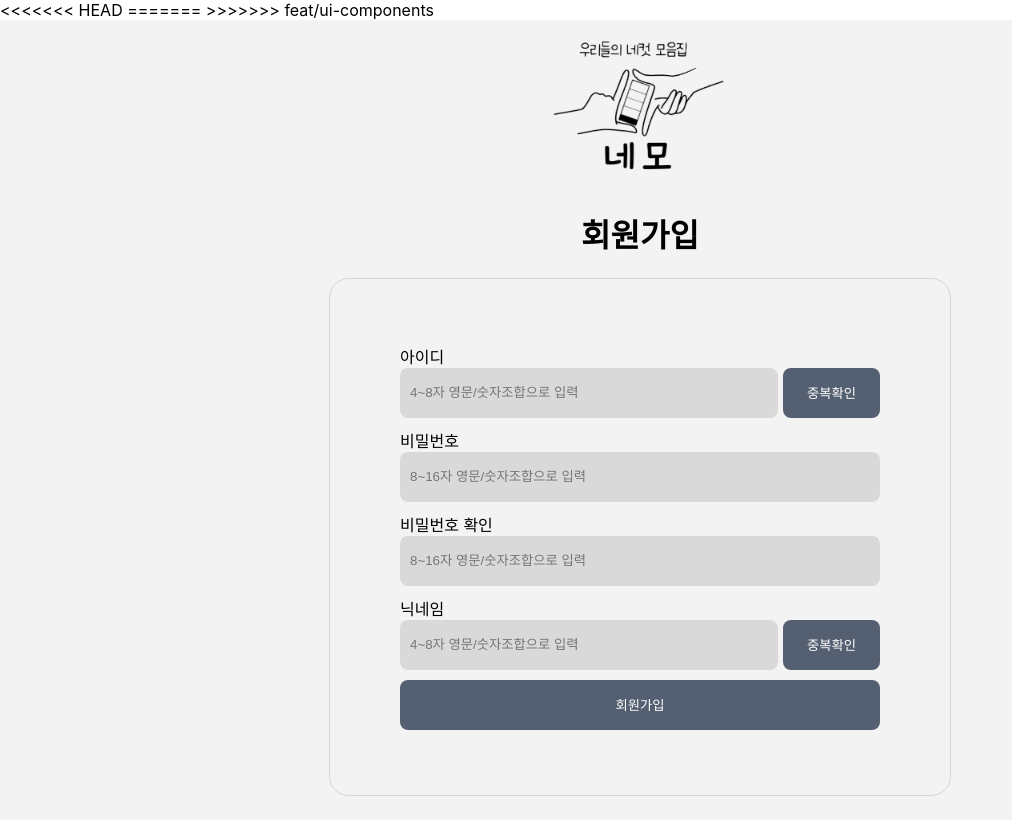
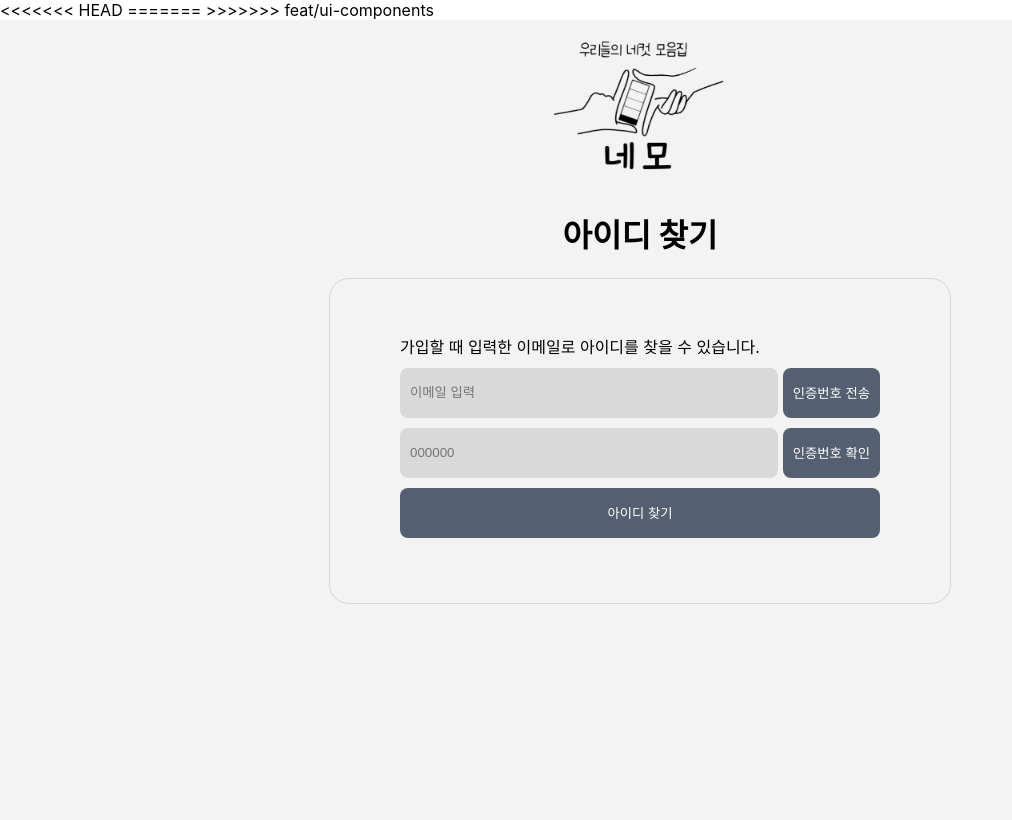
Before and after one commit to Step3-kakao-tech-campus/Team2_FE, a React (Create React App) app: page /find-username in a window 1280 px wide. Shown: the whole page, without its empty margins (0-1012 px from the left). Built offline with nearby package versions, Linux system fonts and the light colour scheme.

Commit message:
feat: 비밀번호찾기 페이지

```diff
--- a/src/Router.tsx
+++ b/src/Router.tsx
@@ -3,6 +3,8 @@ import { Routes, Route } from 'react-router-dom';
 import LoginPage from './pages/user/LoginPage';
 import VerifyPage from './pages/user/VerifyPage';
 import SignupPage from './pages/user/SignupPage';
+import FindUsernameVerifyPage from './pages/user/FindUsernameVerifyPage';
+import FindUsernameResultPage from './pages/user/FindUsernameResult';
 import FindPasswordVerifyPage from './pages/user/FindPasswordVerifyPage';
 import ResetPasswordPage from './pages/user/ResetPasswordPage';
 
@@ -12,9 +14,12 @@ const Router = () => (
             <Route path="login" element={<LoginPage />} />
             <Route path="verify" element={<VerifyPage />} />
             <Route path="signup" element={<SignupPage />} />
-            <Route path="find-username" element={<SignupPage />} />
+            <Route path="find-username" element={<FindUsernameVerifyPage />} />
+            <Route
+                path="find-username-result"
+                element={<FindUsernameResultPage />}
+            />
             <Route path="find-password" element={<FindPasswordVerifyPage />} />
-            <Route path="find-username-result" element={<SignupPage />} />
             <Route path="reset-password" element={<ResetPasswordPage />} />
         </Routes>
     </>
--- /dev/null
+++ b/src/pages/user/FindUsernameResult.tsx
@@ -0,0 +1,44 @@
+import React from 'react';
+import { useNavigate } from 'react-router-dom';
+
+import './style.scss';
+import './SignupPage.scss';
+import { Container, Title, Content } from '../../common/atoms/Container';
+import { LocalImage } from '../../common/atoms/image';
+import Button from '../../common/atoms/Button';
+// import { validateEmail, validateNumeric } from '../../utils';
+
+const FindUsernameResultPage: React.FC = () => {
+    const navigate = useNavigate();
+
+    const handleSignupClick = () => {
+        navigate('/signup');
+    };
+
+    return (
+        <Container>
+            <Title>
+                <div className="logo">
+                    <LocalImage
+                        src="logo_big.png"
+                        width="200px"
+                        height="auto"
+                    />
+                </div>
+                <h1>아이디 찾기</h1>
+            </Title>
+            <Content>
+                <form className="form_find_username">
+                    <Button
+                        className="reset_password"
+                        onClick={handleSignupClick}
+                    >
+                        회원가입
+                    </Button>
+                </form>
+            </Content>
+        </Container>
+    );
+};
+
+export default FindUsernameResultPage;
--- /dev/null
+++ b/src/pages/user/FindUsernameVerifyPage.tsx
@@ -0,0 +1,103 @@
+import React, { useState, ChangeEvent } from 'react';
+import { useNavigate } from 'react-router-dom';
+
+import './style.scss';
+import './SignupPage.scss';
+import { Container, Title, Content } from '../../common/atoms/Container';
+import { LocalImage } from '../../common/atoms/image';
+import Input from '../../common/atoms/Input';
+import Button from '../../common/atoms/Button';
+// import { validateEmail, validateNumeric } from '../../utils';
+
+const FindUsernameVerifyPage: React.FC = () => {
+    const [email, setEmail] = useState('');
+    const [verifyCode, setVerifyCode] = useState('');
+
+    const navigate = useNavigate();
+
+    const handleEmailChange = (event: ChangeEvent<HTMLInputElement>) => {
+        setEmail(event.target.value);
+    };
+
+    const handleVerifyCodeChange = (event: ChangeEvent<HTMLInputElement>) => {
+        setVerifyCode(event.target.value);
+    };
+
+    const handleSendVerifyCodeClick = () => {};
+
+    const handleConfirmCodeClick = () => {};
+
+    const handleFindUsernameClick = () => {
+        navigate('/find-username-result');
+    };
+
+    return (
+        <Container>
+            <Title>
+                <div className="logo">
+                    <LocalImage
+                        src="logo_big.png"
+                        width="200px"
+                        height="auto"
+                    />
+                </div>
+                <h1>아이디 찾기</h1>
+            </Title>
+            <Content>
+                <form className="form_find_password">
+                    <span className="information">
+                        가입할 때 입력한 이메일로 아이디를 찾을 수 있습니다.
+                    </span>
+                    <div className="input_item">
+                        <div className="duplicate">
+                            <div className="box_input duplicate">
+                                <Input
+                                    type="email"
+                                    className="input_email"
+                                    value={email}
+                                    onChange={handleEmailChange}
+                                    placeholder="이메일 입력"
+                                />
+                            </div>
+                            <Button
+                                className="duplicate send_verification"
+                                onClick={handleSendVerifyCodeClick}
+                            >
+                                인증번호 전송
+                            </Button>
+                        </div>
+                    </div>
+
+                    <div className="input_item">
+                        <div className="duplicate">
+                            <div className="box_input duplicate">
+                                <Input
+                                    type="text"
+                                    className="input_verify_code"
+                                    value={verifyCode}
+                                    onChange={handleVerifyCodeChange}
+                                    placeholder="000000"
+                                />
+                            </div>
+                            <Button
+                                className="duplicate confirm_code"
+                                onClick={handleConfirmCodeClick}
+                            >
+                                인증번호 확인
+                            </Button>
+                        </div>
+                    </div>
+
+                    <Button
+                        className="find-username"
+                        onClick={handleFindUsernameClick}
+                    >
+                        아이디 찾기
+                    </Button>
+                </form>
+            </Content>
+        </Container>
+    );
+};
+
+export default FindUsernameVerifyPage;
```
